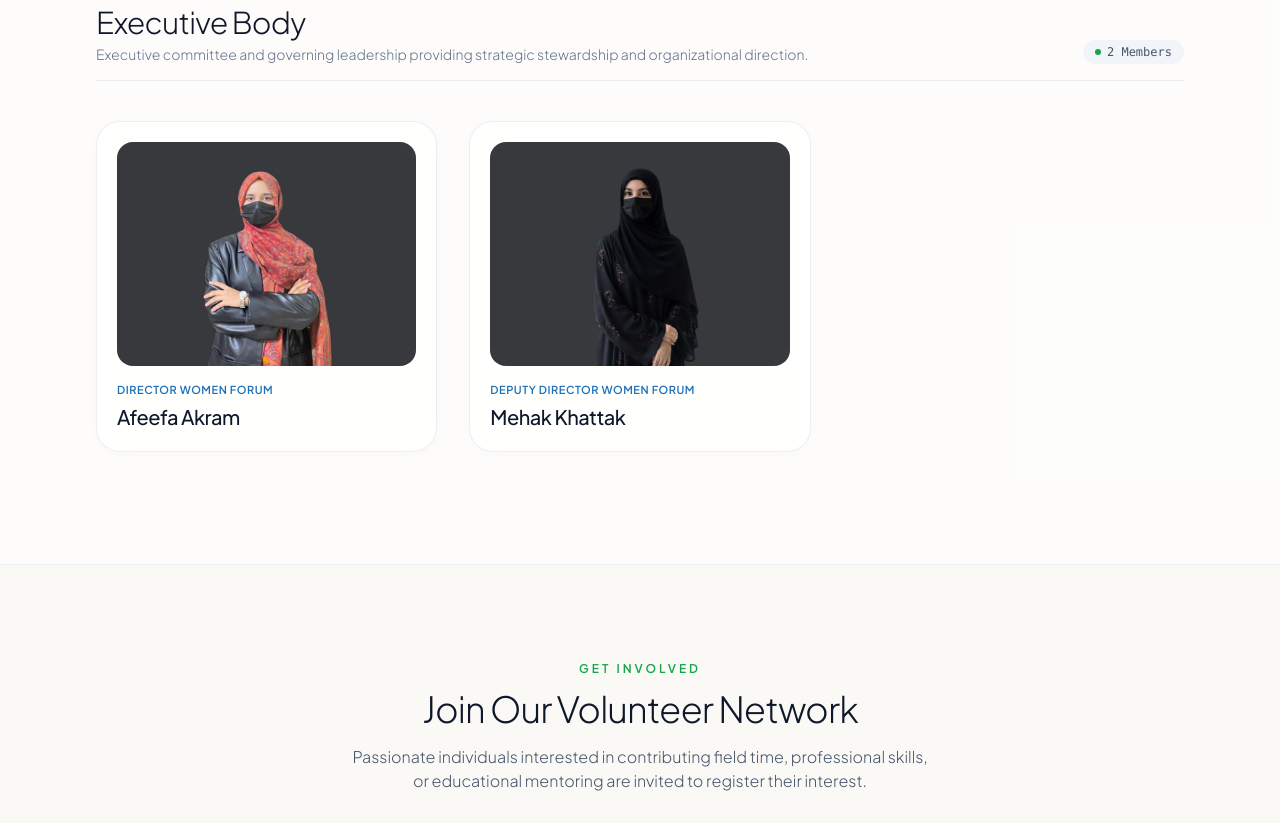
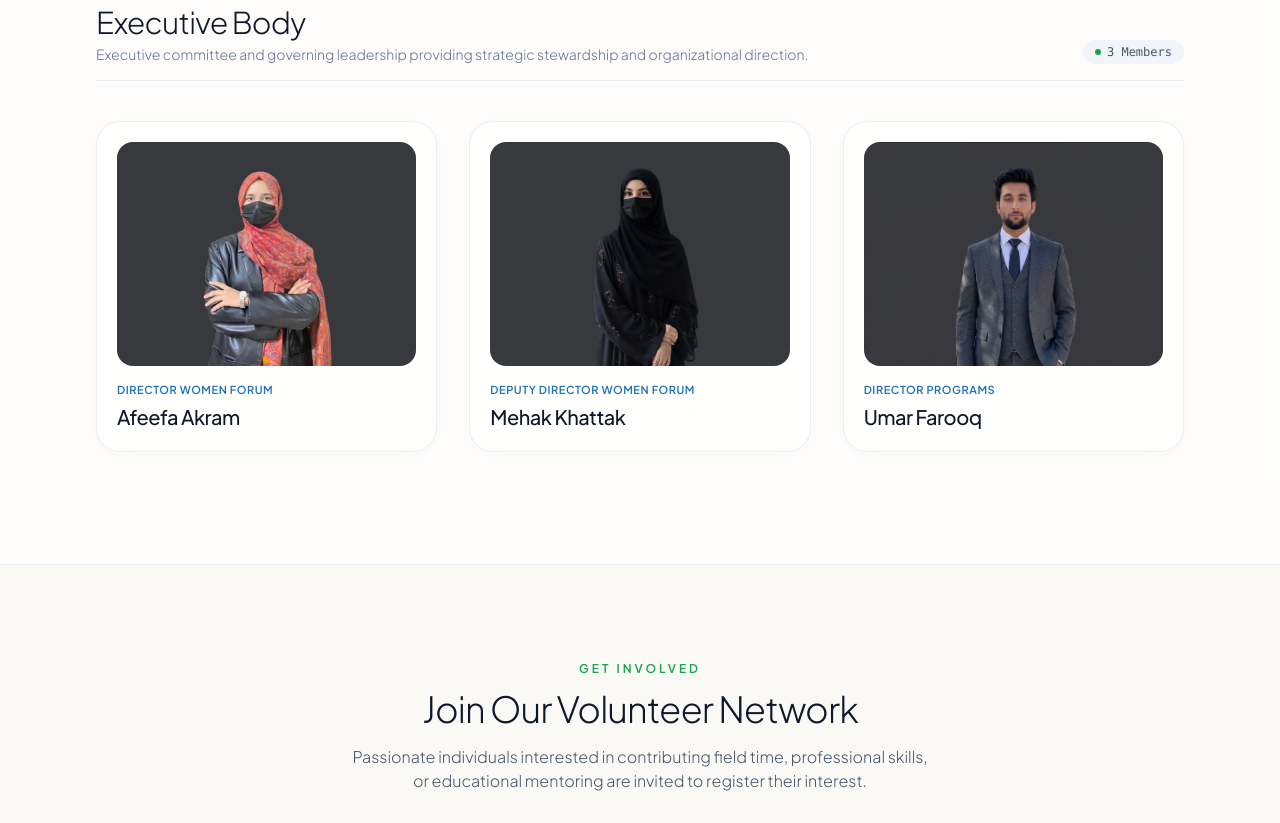
Before and after one commit to hafeezahmadyt/Hope-Together-WEB, a React (Vite) app: page /team in a window 1280 px wide. Shown: the part 2060-2883 px from the top of the page. Built offline with nearby package versions, Linux system fonts and the light colour scheme; a web font is replaced by a local one.

Commit message:
CMS: Update official team roster (10 members, 0 photos uploaded)

```diff
--- a/src/data/mock/mockTeam.ts
+++ b/src/data/mock/mockTeam.ts
@@ -126,5 +126,19 @@ export const initialMockTeamMembers: AdminTeamMember[] = [
     "displayOrder": 9,
     "isActive": true,
     "id": "team-1793654851516"
+  },
+  {
+    "name": "Umar Farooq",
+    "position": "Director Programs",
+    "bio": "Umar Farooq is a recent graduate of Islamia College Peshawar and serves as Director of Programs at Hope Together Organization. Passionate about youth engagement and community development, he focuses on program planning, coordination, and implementation. He is committed to creating meaningful opportunities for young people and driving positive social change through impactful initiatives.",
+    "category": "Executive Body",
+    "photoUrl": "/assets/team/umar-farooq.png",
+    "email": "",
+    "linkedinUrl": "",
+    "facebookUrl": "",
+    "instagramUrl": "",
+    "displayOrder": 10,
+    "isActive": true,
+    "id": "team-1793655044264"
   }
 ];
```
